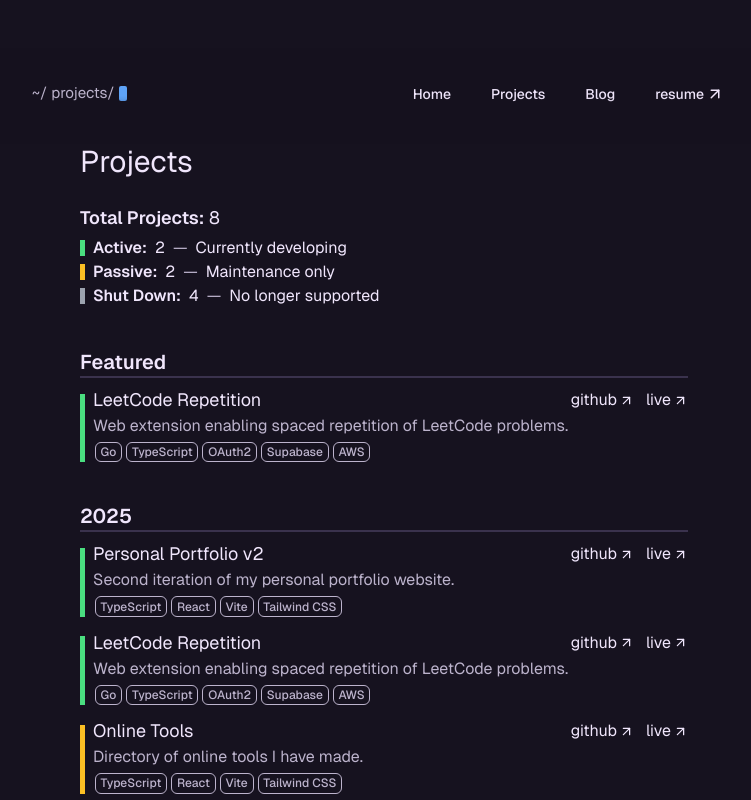
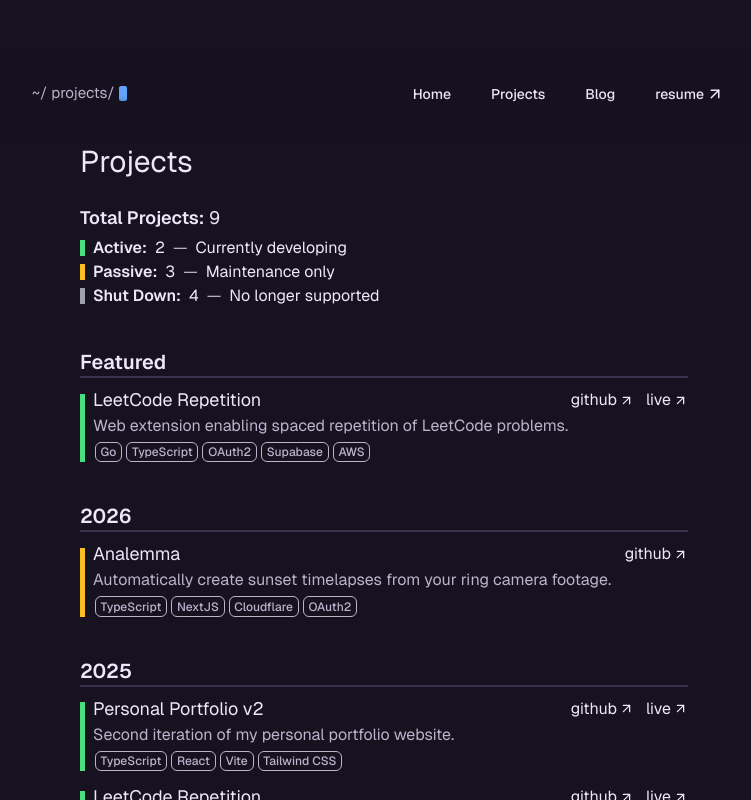
Before and after one commit to jmurrah/personal-portfolio-v2, a React (Vite) app: page /projects in a window 1280 px wide. Shown: the top 800 px of the page, without its empty margins (256-1007 px from the left). Built offline with nearby package versions, Linux system fonts and the light colour scheme.

Commit message:
analemma project

```diff
--- a/src/constants/projects.ts
+++ b/src/constants/projects.ts
@@ -1,6 +1,15 @@
 import { PROJECT_STATUS, type ProjectItemProps } from '@/components/ProjectItem/projectStatus';
 
 export const PROJECTS: ProjectItemProps[] = [
+  {
+    status: PROJECT_STATUS.PASSIVE,
+    title: 'Analemma',
+    description: 'Automatically create sunset timelapses from your ring camera footage.',
+    year: 2026,
+    featured: false,
+    tags: ['TypeScript', 'NextJS', 'Cloudflare', 'OAuth2'],
+    githubUrl: 'https://github.com/jmurrah/analemma.git',
+  },
   {
     status: PROJECT_STATUS.ACTIVE,
     title: 'Personal Portfolio v2',
```
